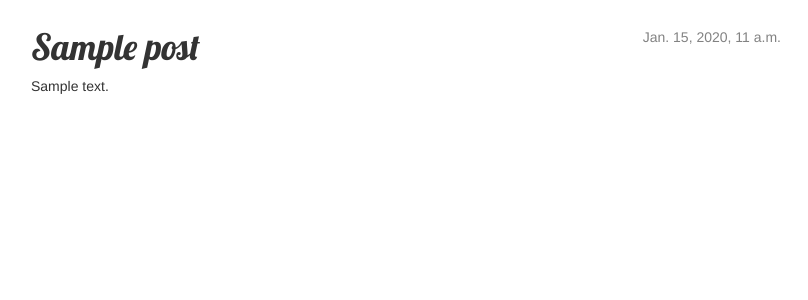
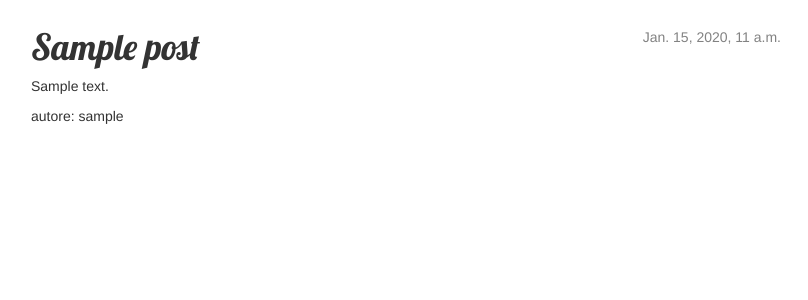
Before and after one commit to Giuna/Blog, a Django app: page /post/1/ in a window 1280 px wide. Shown: the part 137-437 px from the top of the page, without its empty margins (39-847 px from the left). Run offline with Django 3.2, Linux system fonts and the light colour scheme; tables that the repository leaves empty hold one stand-in row (values such as "Sample post"); some libraries are stand-ins or nearby versions.

Commit message:
aggiunto il nome dell'autore al template dei post.

```diff
--- a/blog/templates/blog/post_detail.html
+++ b/blog/templates/blog/post_detail.html
@@ -17,5 +17,6 @@
         {% endif %}
         <h1>{{ post.title }}</h1>
         <p>{{ post.text|linebreaks }}</p>
+        <p>autore: {{ post.author }}</p>
     </div>
 {% endblock %}
--- a/blog/templates/blog/post_list.html
+++ b/blog/templates/blog/post_list.html
@@ -8,6 +8,7 @@
         	</div>
         	<h1><a href="{% url 'post_detail' pk=post.pk %}">{{ post.title }}</a></h1>
         	<p>{{ post.text|linebreaks }}</p>
+            <p>autore: {{ post.author }}</p>
     	</div>
 	{% endfor %}
 {% endblock content %}
```
